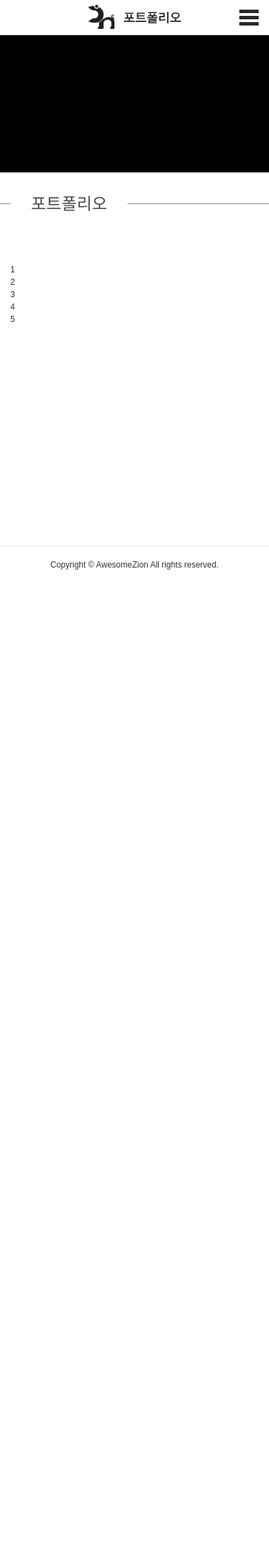
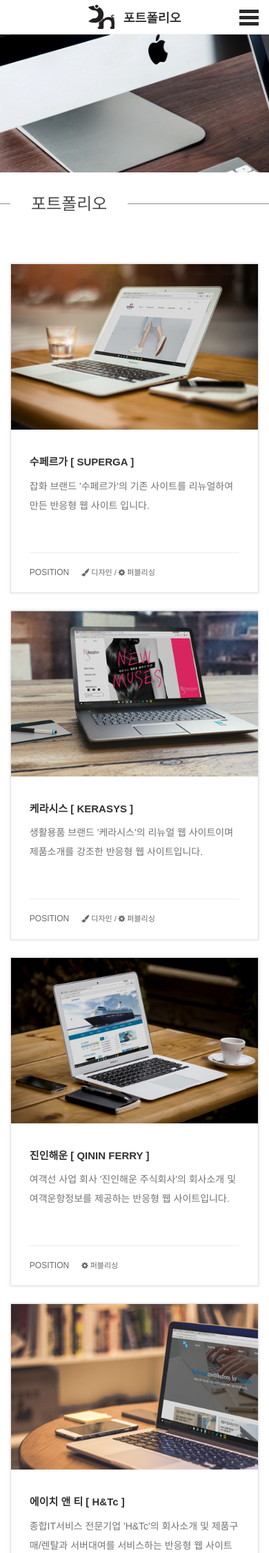
Before and after one commit to Hyungsun/Hyungsun.github.io, a PHP site: page /portfolio/index.html in a window 390 px wide. Shown: the top 2252 px of the page at 69% size. Before the commit the page ends 826 px from the top, so only its background shows below. Run offline with PHP 8.4, Linux system fonts and the light colour scheme.

Commit message:
0508/ 포트폴리오 갤러리 작업 완료 및 반응형 작업 예정 (썸네일 이미지 및 폰트 크기 )

```diff
--- a/portfolio/index.html
+++ b/portfolio/index.html
@@ -76,8 +76,7 @@
                 <div class="sub_banner">
                     <h3 class="screen_out">포트폴리오 갤러리</h3>
                     <div class="inner_banner portfolio_inner">
-                        <h4 class="screen_out">포트폴리오 목업배경</h4>
-                    </div>
+                        <h4 class="screen_out">포트폴리오 목업배경</h4> </div>
                 </div>
             </div>
             <!--// SUB END -->
@@ -86,7 +85,7 @@
                     <h3 class="screen_out">포트폴리오 메인</h3>
                     <div class="crumbs-title">
                         <div class="container">
-                            <div class="page-title"> <span>포트폴리오</span> </div>
+                            <div class="page-title"><span>포트폴리오</span> </div>
                             <div class="page-crumbs hidden-xs">
                                 <div class="crumbs-wrap">
                                     <ul class="clearfix">
@@ -99,19 +98,100 @@
                     </div>
                     <!--// crumbs-title -->
                     <div class="wrap_contant">
-                       <div class="item-list portfolio">
-                       <div class="container">
-                           <ul class="item-row folioWrap">
-                               <li class="size_4 item-folio"><a href="">1</a></li>
-                               <li class="size_4 item-folio"><a href="">2</a></li>
-                               <li class="size_4 item-folio"><a href="">3</a></li>
-                               <li class="size_4 item-folio"><a href="">4</a></li>
-                               <li class="size_4 item-folio"><a href="">5</a></li>
-                           </ul>
-                       </div>
+                        <div class="item-list portfolio">
+                            <div class="container">
+                                <ul class="item-row folioWrap">
+                                    <li class="size_4 item-folio">
+                                        <div class="item-border">
+                                            <a href="#">
+                                                <div class="liThumb" id="superga"></div>
+                                            </a>
+                                            <div class="liContants">
+                                                <h3 class="liContitle">
+                                              <a href="">
+                                               수페르가 <span class="ENGname">
+                                                   &#91; SUPERGA &#93;
+                                               </span>
+                                               </a>
+                                           </h3>
+                                                <p>잡화 브랜드 '수페르가'의 기존 사이트를 리뉴얼하여 만든 반응형 웹 사이트 입니다.</p>
+                                                <hr> <span class="edit_project"><span class="title">POSITION</span> <i class="fa fa-paint-brush" aria-hidden="true"></i> 디자인 / <i class="fa fa-cog" aria-hidden="true"></i> 퍼블리싱</span>
+                                            </div>
+                                        </div>
+                                    </li>
+                                    <li class="size_4 item-folio">
+                                        <div class="item-border">
+                                            <a href="#">
+                                                <div class="liThumb" id="kerasys"></div>
+                                            </a>
+                                            <div class="liContants">
+                                                <h3 class="liContitle">
+                                              <a href="">
+                                               케라시스 <span class="ENGname">
+                                                   &#91; KERASYS &#93;
+                                               </span>
+                                               </a>
+                                           </h3>
+                                                <p>생활용품 브랜드 '케라시스'의 리뉴얼 웹 사이트이며 제품소개를 강조한 반응형 웹 사이트입니다. </p>
+                                                <hr> <span class="edit_project"><span class="title">POSITION</span> <i class="fa fa-paint-brush" aria-hidden="true"></i> 디자인 / <i class="fa fa-cog" aria-hidden="true"></i> 퍼블리싱</span> </div>
+                                        </div>
+                                    </li>
+                                    <li class="size_4 item-folio">
+                                        <div class="item-border">
+                                            <a href="#">
+                                                <div class="liThumb" id="qinin"></div>
+                                            </a>
+                                            <div class="liContants">
+                                                <h3 class="liContitle">
+                                              <a href="">
+                                               진인해운 <span class="ENGname">
+                                                   &#91; QININ FERRY &#93;
+                                               </span>
+                                               </a>
+                                           </h3>
+                                                <p>여객선 사업 회사 '진인해운 주식회사'의 회사소개 및 여객운항정보를 제공하는 반응형 웹 사이트입니다. </p>
+                                                <hr> <span class="edit_project"><span class="title">POSITION</span> <i class="fa fa-cog" aria-hidden="true"></i> 퍼블리싱</span> </div>
+                                        </div>
+                                    </li>
+                                    <li class="size_4 item-folio">
+                                        <div class="item-border">
+                                            <a href="#">
+                                                <div class="liThumb" id="hntc"></div>
+                                            </a>
+                                            <div class="liContants">
+                                                <h3 class="liContitle">
+                                              <a href="">
+                                               에이치 앤 티 <span class="ENGname">
+                                                   &#91; H&#38;Tc &#93;
+                                               </span>
+                                               </a>
+                                           </h3>
+                                                <p>종합IT서비스 전문기업 'H&#38;Tc'의 회사소개 및 제품구매/렌탈과 서버대여를 서비스하는 반응형 웹 사이트입니다. </p>
+                                                <hr><span class="edit_project"><span class="title">POSITION</span> <i class="fa fa-paint-brush" aria-hidden="true"></i> 디자인 / <i class="fa fa-cog" aria-hidden="true"></i> 퍼블리싱</span></div>
+                                        </div>
+                                    </li>
+                                    <li class="size_4 item-folio">
+                                        <div class="item-border">
+                                            <a href="#">
+                                                <div class="liThumb" id="cds"></div>
+                                            </a>
+                                            <div class="liContants">
+                                                <h3 class="liContitle">
+                                              <a href="">
+                                               카페더블스틱 <span class="ENGname">
+                                                   &#91; CAFEDOUBLESTICK &#93;
+                                               </span>
+                                               </a>
+                                           </h3>
+                                                <p>수제 핫도그 및 각종 음료를 소개 및 가맹문의 / 안내하는 '카페더블스틱'의 반응형 웹 사이트입니다. </p>
+                                                <hr><span class="edit_project"><span class="title">POSITION</span> <i class="fa fa-paint-brush" aria-hidden="true"></i> 디자인 / <i class="fa fa-cog" aria-hidden="true"></i> 퍼블리싱</span></div>
+                                        </div>
+                                    </li>
+                                </ul>
+                            </div>
                         </div>
-
                     </div>
+                    <!--// wrap_contant-->
                 </div>
             </div>
             <!--// MAIN END -->
--- a/style/common.css
+++ b/style/common.css
@@ -1,7 +1,13 @@
 @charset "utf-8";
 
 /* reset */
+* {
+    -webkit-box-sizing: border-box;
+    -moz-box-sizing: border-box;
+    box-sizing: border-box;
+}
 
+*,
 body,
 div,
 dl,
@@ -31,7 +37,8 @@ select,
 textarea,
 button {
     margin: 0;
-    padding: 0
+    padding: 0;
+    border:0;
 }
 
 fieldset,
@@ -89,7 +96,7 @@ select,
 textarea,
 button {
     font-size: 12px;
-    line-height: 1.5;
+    line-height: 1.42857143;
     font-family: '맑은 고딕', 'Malgun Gothic', '나눔 고딕', 'Nanum Gothic', '돋움', dotum, sans-serif;
     color: #333;
 }
@@ -129,6 +136,11 @@ var {
     clear: both;
 }
 
+:after,:before {
+    -webkit-box-sizing: border-box;
+    -moz-box-sizing: border-box;
+    box-sizing: border-box;
+}
 
 /* global */
 
--- a/style/style.css
+++ b/style/style.css
@@ -13,6 +13,10 @@
 .item-row:after {
     display: table;
     content: " ";
+}
+
+.container:after,
+.item-row:after {
     clear: both;
 }
 
@@ -43,7 +47,7 @@
 .crumbs-title {
     background: url(../img/skin/crumb_line.jpg) left 49% repeat-x;
     padding: 30px 0;
-    margin-bottom:40px;
+    margin-bottom: 40px;
 }
 
 .page-title {
@@ -117,9 +121,10 @@
 
 @media all and (max-width:480px) {
     .responsive-img {
-     max-width:270px;
+        max-width: 270px;
     }
 }
+
 
 /* RESUME CSS */
 
@@ -148,12 +153,12 @@
     color: #afffd5;
 }
 
-.item-list.profile{
-    background-color:#fff;
+.item-list.profile {
+    background-color: #fff;
 }
 
 .item-list {
-    padding-bottom:30px;
+    padding-bottom: 30px;
 }
 
 .item-list.edu,
@@ -163,12 +168,12 @@
 
 .item-title {
     display: inline-block;
-    color:#393939;
+    color: #393939;
     border-bottom: 5px solid #ffdd6a;
     font-size: 2.1em;
     font-weight: 600;
     height: 29px;
-    margin:20px 15px 0;
+    margin: 20px 15px 0;
 }
 
 .item-title i {
@@ -180,9 +185,8 @@
     margin-left: -15px;
 }
 
-
 .item-wrap {
-    padding:20px 0;
+    padding: 20px 0;
 }
 
 .item-wrap:after,
@@ -192,9 +196,9 @@
     clear: both;
 }
 
-.item-wrap .img_profile{
-    margin-top:10px;
-    padding-top:20px;
+.item-wrap .img_profile {
+    margin-top: 10px;
+    padding-top: 20px;
 }
 
 .item-wrap .img_profile p {
@@ -224,7 +228,6 @@
     width: 260px;
 }
 
-
 .item-wrap .txt_edu,
 .item-wrap .txt_lise,
 .item-wrap .txt_abil {
@@ -253,13 +256,11 @@
     margin-bottom: 5px;
 }
 
-
 @media all and (max-width:770px) {
     .sub_banner .inner_banner {
         height: 350px;
         background-position: 25% 60%;
     }
-
     .sub_banner .sub_top {
         padding: 195px 35px 0;
         font-size: 25px;
@@ -272,17 +273,14 @@
         height: 250px;
         background-position: 25% 60%;
     }
-
     .sub_banner .sub_top {
         padding: 130px 10px 0;
         font-size: 20px;
         line-height: 30px;
     }
-
-    .item-title{
-    margin:20px 25px 0;
+    .item-title {
+        margin: 20px 25px 0;
     }
-
     .item-wrap .txt_edu,
     .item-wrap .txt_lise,
     .item-wrap .txt_abil {
@@ -294,11 +292,10 @@
         margin: 15px 0 5px;
     }
     .item-wrap .wrap-title {
-        font-size:18px;
+        font-size: 18px;
         text-align: center;
         display: block;
     }
-
     .item-wrap .img_profile p {
         font-size: 15px;
     }
@@ -307,9 +304,15 @@
 
 /* PORTFOLIO CSS */
 
+.portfolio_inner {
+    background-image: url(../img/portfolio/portfolio_bg.jpg);
+}
+
 .img-list {
-    padding:0 30px;
+    padding: 0 30px;
 }
+
+.folioWrap li{margin-bottom:25px;}
 
 .item-folio {
     position: relative;
@@ -318,9 +321,90 @@
     padding-left: 15px;
 }
 
+.item-border {
+    border: 1px solid #e3e3e3;
+    width: 100%;
+    -webkit-box-shadow: inset 0 1px 1px rgba(0, 0, 0, .075), 0 0 4px rgba(100, 100, 100, .2);
+    box-shadow: inset 0 1px 1px rgba(0, 0, 0, .075), 0 0 4px rgba(100, 100, 100, .2);
+}
+
+.liThumb {
+    width: 100%;
+    height: 240px;
+    margin: 0px auto;
+    overflow: hidden;
+    text-align: center;
+    background-size: cover;
+    background-position: center center;
+    background-repeat: no-repeat;
+}
+
+.liThumb#superga{
+    background-image:url("../img/portfolio/superga_thumb.jpg");
+}
+
+.liThumb#kerasys{
+    background-image:url("../img/portfolio/kerasys_thumb.jpg");
+}
+
+.liThumb#qinin{
+    background-image:url("../img/portfolio/qinin_thumb.jpg");
+}
+
+.liThumb#hntc{
+    background-image:url("../img/portfolio/hntc_thumb.jpg");
+}
+
+.liThumb#cds{
+    background-image:url("../img/portfolio/cds_thumb.jpg");
+}
+
+.liContants {
+    width: 85%;
+    margin: 36px auto 20px auto;
+}
+
+.liContants .liContitle {
+    color: #595959;
+    font-weight: 600;
+    font-size: 15px;
+    display: block;
+}
+
+.liContitle a:hover {
+    text-decoration: none;
+}
+
+.liContants p {
+    font-size: 14px;
+    font-weight: 400;
+    color: #737373;
+    padding-top: 10px;
+    line-height: 200%;
+    min-height: 100px;
+}
+
+.liContants hr {
+    margin-top: 20px;
+    margin-bottom: 20px;
+    border: 0;
+    border-top: 1px solid #eee;
+    clear: both;
+}
+
+.liContants .edit_project {
+    font-size:11px;
+    color:#696969;
+}
+
+.edit_project .title{
+    margin-right:15px;
+    font-size:12px;
+}
+
 @media all and (min-width:992px) {
     .size_4 {
-        float:left;
+        float: left;
         width: 33.33333333%;
     }
 }
```
Also changed, not shown: img/portfolio/cds_thumb.jpg (added), img/portfolio/hntc_thumb.jpg (added), img/portfolio/kerasys_thumb.jpg (added), img/portfolio/qinin_thumb.jpg (added), img/portfolio/superga_thumb.jpg (added). Lines whose indentation alone changed are shown as unchanged.
